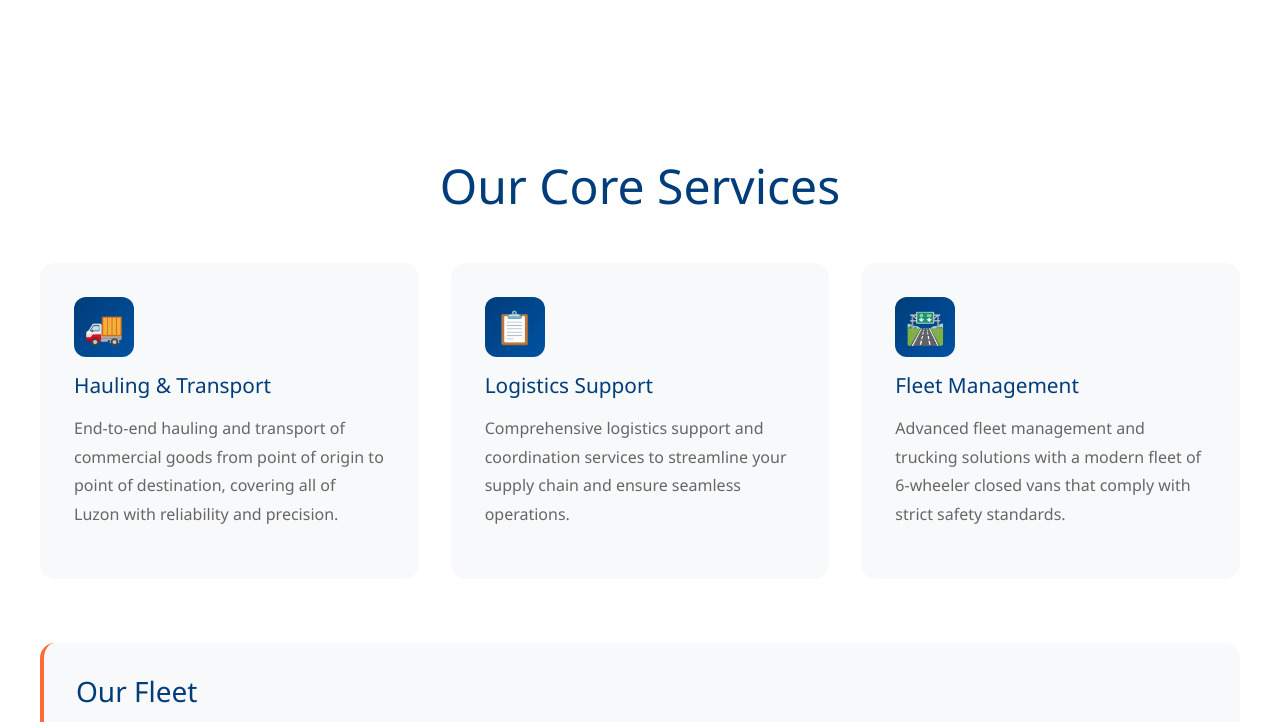
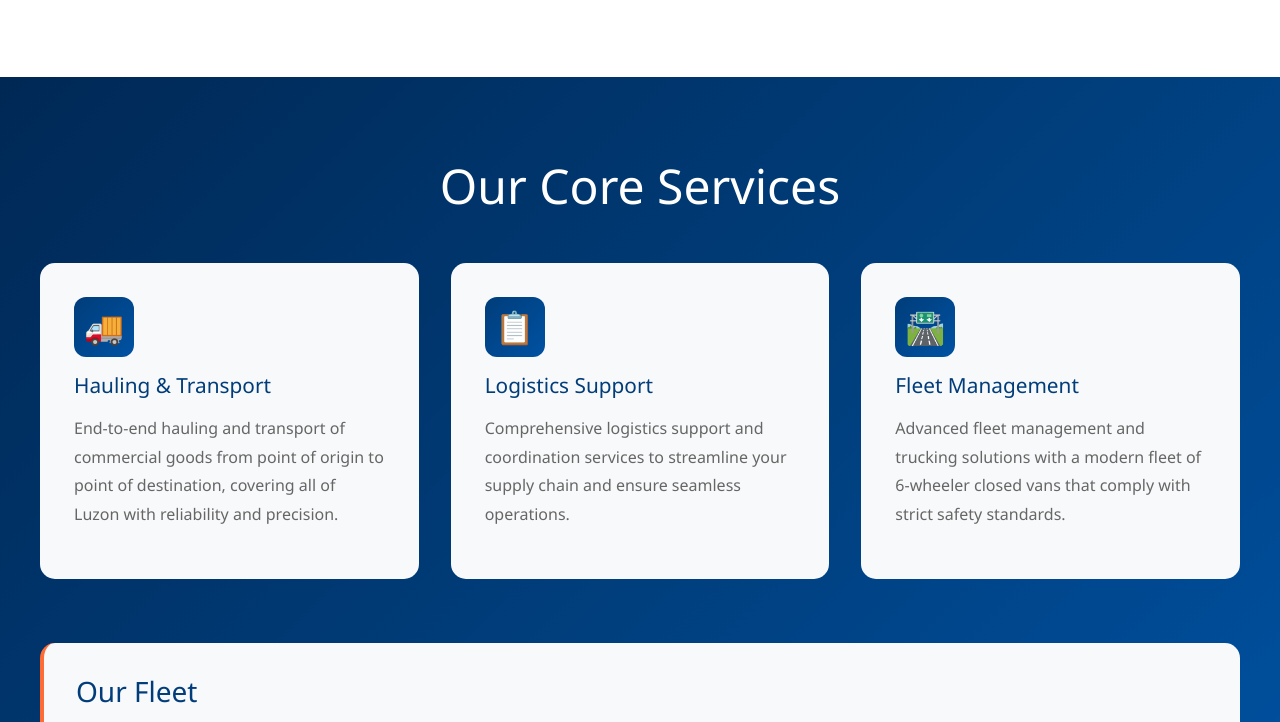
Before and after one commit to Z24m/AkilesWebsite, a website: page index.html in a window 1280 px wide. Shown: the part 2971-3693 px from the top of the page. Drawn offline with nearby package versions, Linux system fonts and the light colour scheme; files whose address does not match are found by name.

Commit message:
Core service change

```diff
--- a/style.css
+++ b/style.css
@@ -363,11 +363,12 @@
 
         /* Services Section */
         .services {
-            background: var(--white);
+            background: linear-gradient(135deg, #002855 0%, #003d7a 50%, #0052a3 100%);
+            color: var(--white);
         }
 
         .services h2 {
-            color: var(--primary);
+            color: var(--white);
         }
 
         .services-grid {
```
